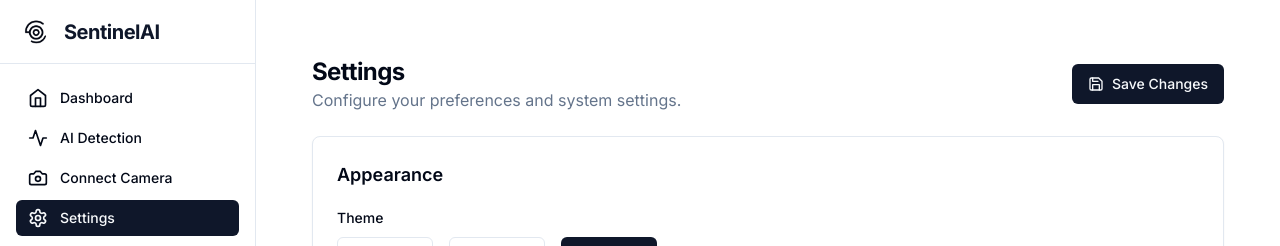
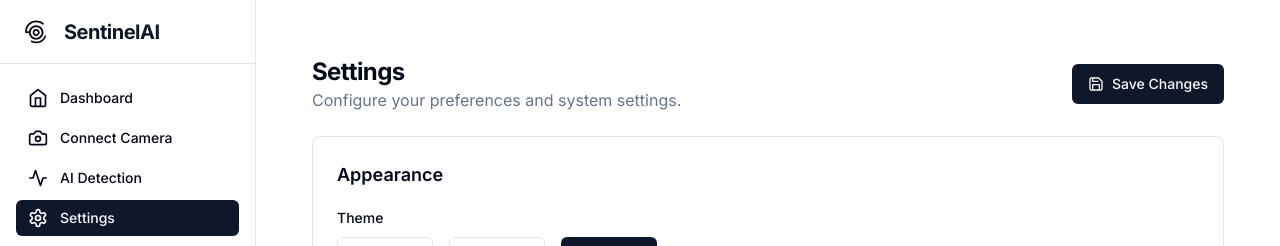
Before and after one commit to Path-yang/SentinelAI, a Next.js app in the folder apps/web/: page /dashboard/settings in a window 1280 px wide. Shown: the top 246 px of the page. Built offline with nearby package versions, Linux system fonts and the light colour scheme.

Commit message:
Fix navigation sequence consistency: Connect Camera now below Dashboard and above AI Detection across all pages

```diff
--- a/apps/web/src/app/dashboard/layout.tsx
+++ b/apps/web/src/app/dashboard/layout.tsx
@@ -11,8 +11,8 @@ import { useCameraStore } from "@/store/camera-store";
 
 const navigation = [
   { name: "Dashboard", href: "/dashboard", icon: Home },
+  { name: "Connect Camera", href: "/camera", icon: Camera },
   { name: "AI Detection", href: "/dashboard/watch", icon: Activity },
-  { name: "Connect Camera", href: "/camera", icon: Camera },
   { name: "Settings", href: "/dashboard/settings", icon: Settings },
 ];
 
--- a/apps/web/src/components/layout/main-layout.tsx
+++ b/apps/web/src/components/layout/main-layout.tsx
@@ -38,8 +38,8 @@ export function MainLayout({ children }: MainLayoutProps) {
 
   const navigationItems = [
     { name: "Dashboard", href: "/", icon: Home },
+    { name: "Connect Camera", href: "/camera", icon: Camera },
     { name: "AI Detection", href: "/watch", icon: Zap },
-    { name: "Connect Camera", href: "/camera", icon: Camera },
     { name: "Settings", href: "/settings", icon: Settings },
   ];
 
```
Also changed, not shown: 1 other file (tests, documents, lock files or other folders).
